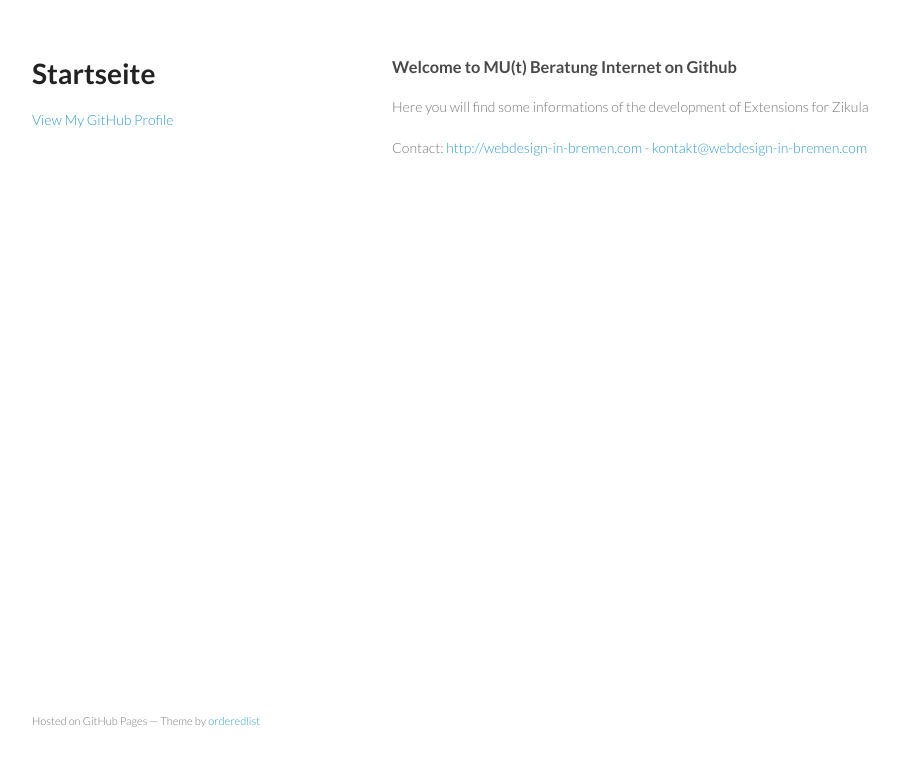
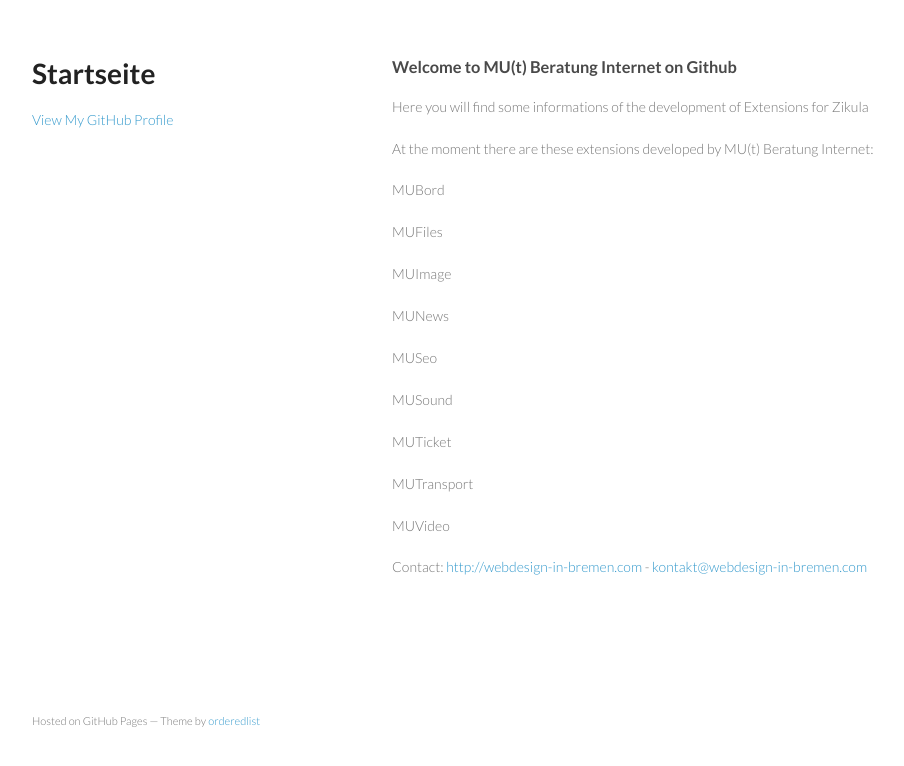
Before and after one commit to Portugao/portugao.github.io, a plain HTML site: page index.html in a window 1280 px wide. Shown: the whole page, without its empty margins (178-1082 px from the left). Drawn offline with Linux system fonts and the light colour scheme.

Commit message:
List of modules

```diff
--- a/index.html
+++ b/index.html
@@ -26,9 +26,34 @@
         <h3>
 <a id="welcome-to-mut-beratung-on-github" class="anchor" href="#welcome-to-mut-beratung-on-github" aria-hidden="true"><span class="octicon octicon-link"></span></a>Welcome to MU(t) Beratung Internet on Github</h3>
 
-<p>Here you will find some informations of the development of Extensions for Zikula</p>
+<p>Here you will find some informations of the development of Extensions for Zikula<br>
+  <br>
+  At the moment there are these extensions developed by MU(t) Beratung Internet:</p>
+<p>MUBord<br>
+  <br>
+  MUFiles
+<br>
+  <br>
+  MUImage<br>
+  <br>
+  MUNews
+<br>
+  <br>
+  MUSeo<br>
+  <br>
+  MUSound
+<br>
+  <br>
+  MUTicket<br>
+  <br>
+  MUTransport
+<br>
+  <br>
+  MUVideo
+</p>
 
 <p>Contact: <a href="http://webdesign-in-bremen.com">http://webdesign-in-bremen.com</a> - <a href="mailto:kontakt@webdesign-in-bremen.com">kontakt@webdesign-in-bremen.com</a></p>
+      <br>
       </section>
       <footer>
         <p><small>Hosted on GitHub Pages &mdash; Theme by <a href="https://github.com/orderedlist">orderedlist</a></small></p>
```
